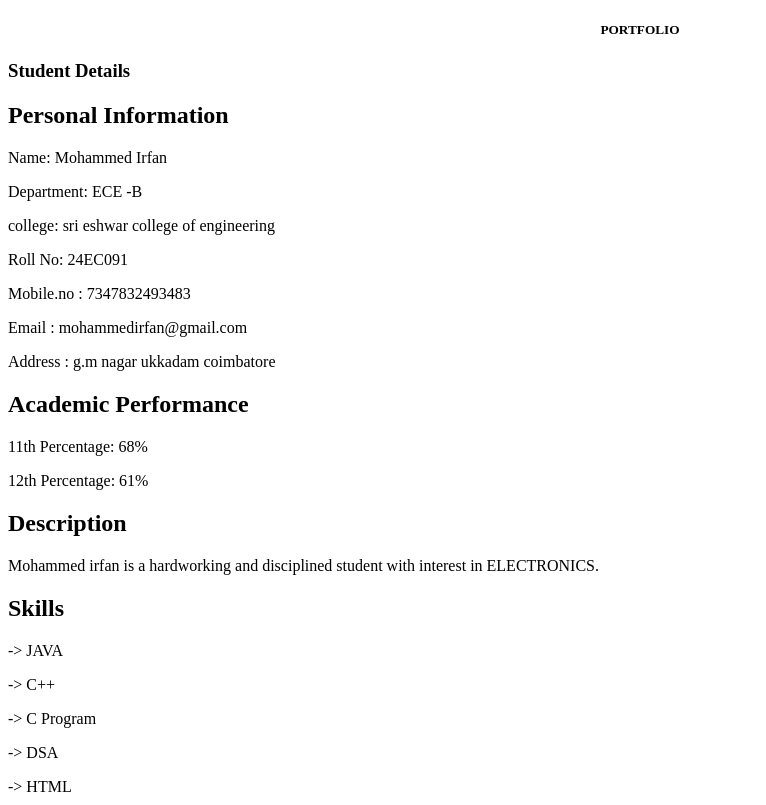
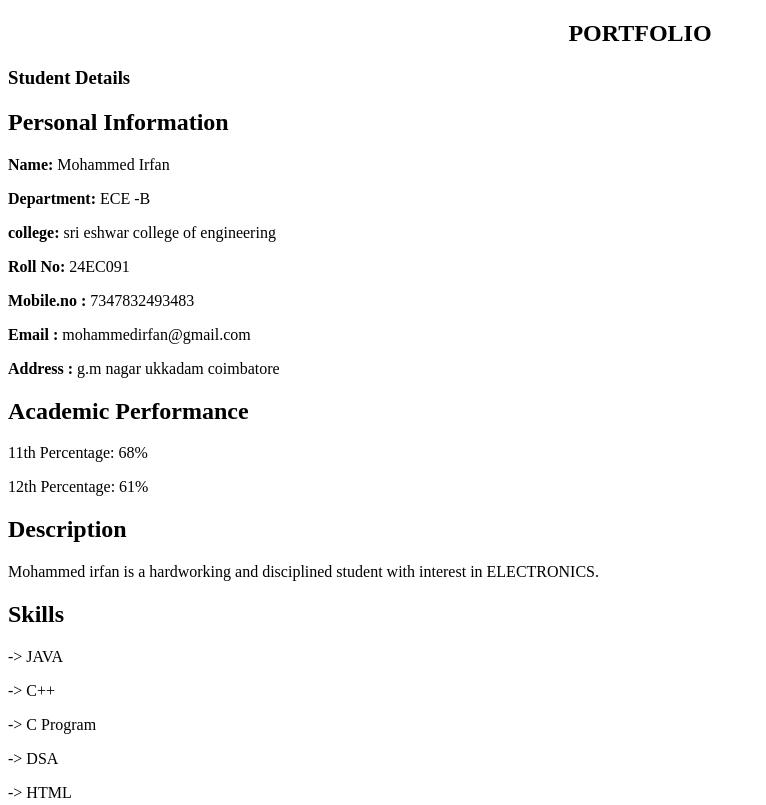
Before and after one commit to logeshfg/Team-Project, a plain HTML site: page irfan/irfan.html in a window 1280 px wide. Shown: the top 805 px of the page, without its empty margins (0-766 px from the left). Drawn offline with Linux system fonts and the light colour scheme.

Commit message:
commited

```diff
--- a/irfan/irfan.html
+++ b/irfan/irfan.html
@@ -7,29 +7,29 @@
 </head>
 <body>
     <center>
-        <h5>
+        <h2>
             PORTFOLIO
-        </h5>
+        </h2>
     </center>
     <h3>Student Details</h3>
 
     <h2>Personal Information</h2>
-    <p><strong></strong>Name: Mohammed Irfan</p>
-    <p><strong></strong>Department: ECE -B</p>
-    <p>college: sri eshwar college of engineering</p>
-    <p>Roll No: 24EC091</p>
-    <p>Mobile.no : 7347832493483</p>
-    <p>Email : mohammedirfan@gmail.com </p>
-    <p>Address : g.m nagar ukkadam coimbatore</p>
+    <p><strong>Name:</strong> Mohammed Irfan</p>
+    <p><strong>Department: </strong>ECE -B</p>
+    <p><strong>college:</strong> sri eshwar college of engineering</p>
+    <p><strong>Roll No:</strong> 24EC091</p>
+    <p><strong>Mobile.no :</strong> 7347832493483</p>
+    <p><strong>Email :</strong> mohammedirfan@gmail.com </p>
+    <p><strong>Address :</strong> g.m nagar ukkadam coimbatore</p>
 
     <h2>Academic Performance</h2>
     <p>11th Percentage: 68%</p>
-    <p>12th Percentage: 61%</p>
+    <p>12th Percentage: 61% </p>
 
     <h2>Description</h2>
     <p>Mohammed irfan is a hardworking and disciplined student with interest in ELECTRONICS.</p>
 
-    <h2> Skills</h2>
+    <h2> Skills</strong></h2>
     <p>-> JAVA</p>
     <p>-> C++</p>
     <p>-> C Program</p>
```
